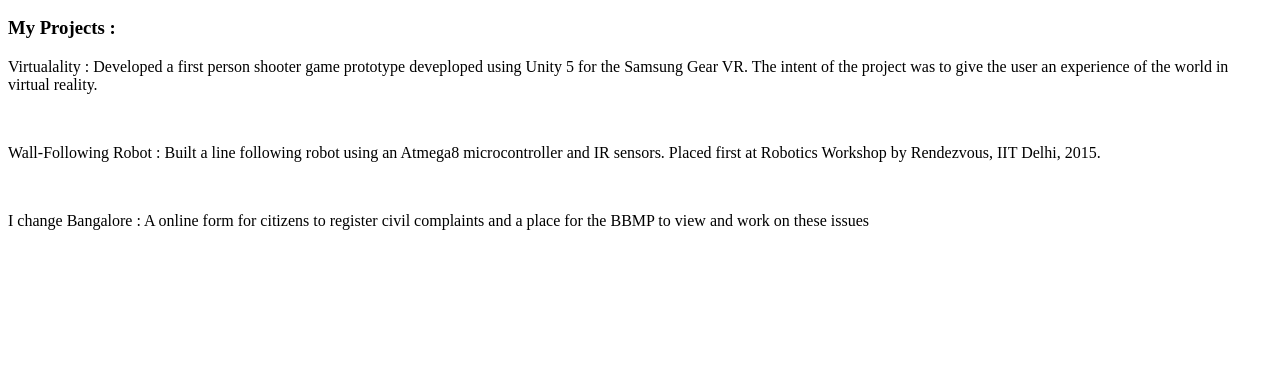
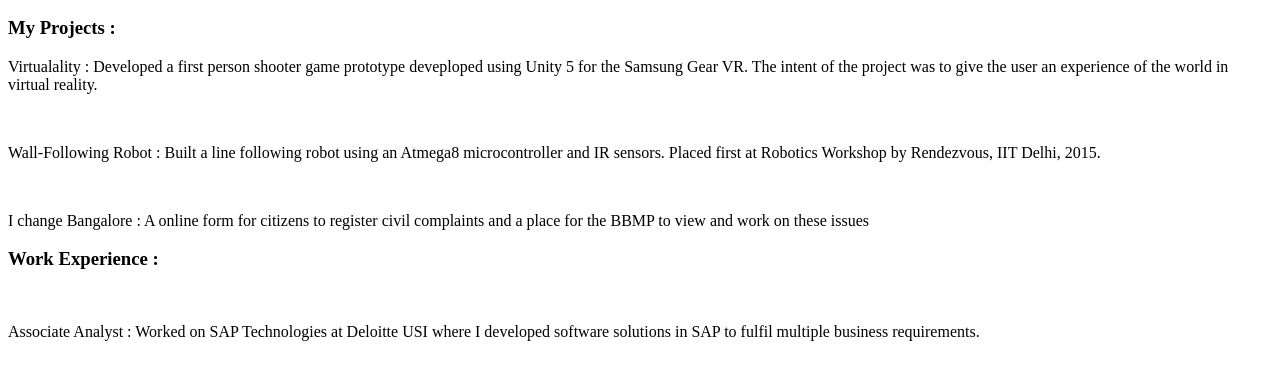
Before and after one commit to rahatbedi/rahatbedi.github.io, a plain HTML site: page index.html in a window 1280 px wide. Shown: the part 110-490 px from the top of the page. Drawn offline with Linux system fonts and the light colour scheme.

Commit message:
added paragraph

```diff
--- a/index.html
+++ b/index.html
@@ -13,5 +13,8 @@
 	<p>Wall-Following Robot : Built a line following robot using an Atmega8 microcontroller and IR sensors. Placed first at Robotics Workshop by Rendezvous, IIT Delhi, 2015.</p>
 	<br>
 	<p>I change Bangalore : A online form for citizens to register civil complaints and a place for the BBMP to view and work on these issues</p>
+	<h3>Work Experience : </h3>
+	<br>
+	<p>Associate Analyst : Worked on SAP Technologies at Deloitte USI where I developed software solutions in SAP to fulfil multiple business requirements. </p>
 </body>
 </html>
```
